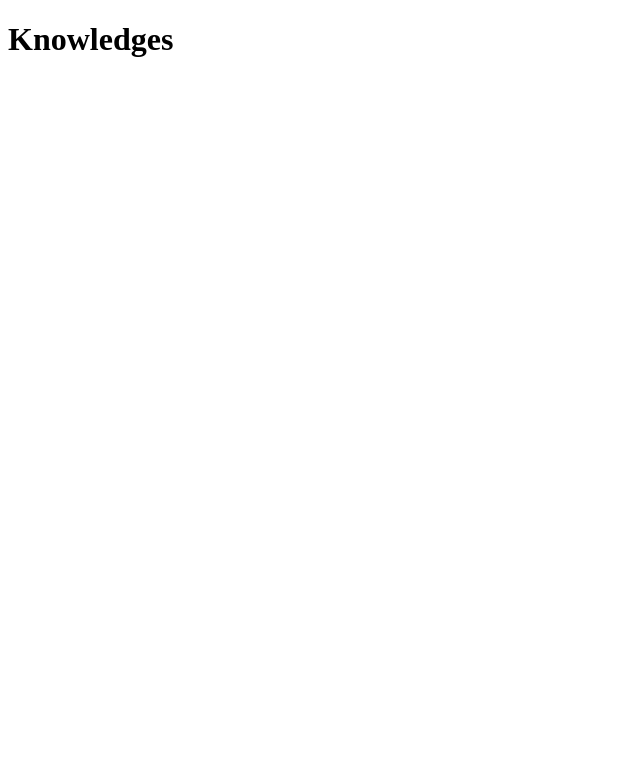
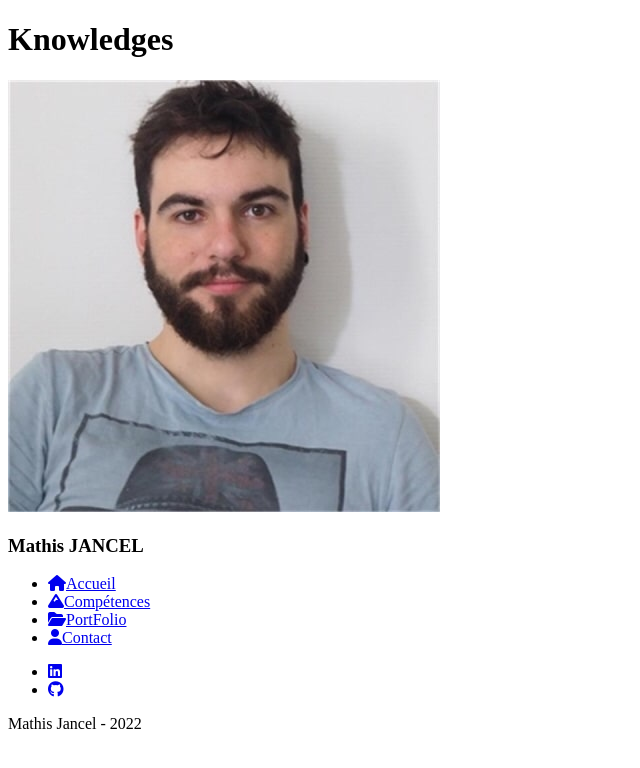
Before and after one commit to Mathis-J/cv-react-2022, a React (Create React App) app: page /competences in a window 1280 px wide. Shown: the top 768 px of the page, without its empty margins (0-640 px from the left). Built offline with nearby package versions, Linux system fonts and the light colour scheme.

Commit message:
Navigation

```diff
--- a/src/App.js
+++ b/src/App.js
@@ -1,4 +1,5 @@
 import React from 'react';
+
 import { BrowserRouter, Route, Routes } from 'react-router-dom';
 import Home from './pages/Home';
 import Knowledges from './pages/Knowledges';
--- /dev/null
+++ b/src/components/Navigation.js
@@ -0,0 +1,63 @@
+import React from 'react';
+import { NavLink } from 'react-router-dom';
+
+
+const Navigation = () => {
+    return (
+        <div className='sidebar'>
+          <div className="id">
+            <div className="idContent">
+
+              <img src={require("../media/PhotoProfil-trv.jpg")} alt="PicProfil" />
+
+
+              <h3>Mathis JANCEL</h3>
+            </div>
+          </div>
+
+          <div className="navigation">
+            <ul>
+              <li>
+                <NavLink exact to="/" activeClasseName="navActive">
+                  <i className="fas fa-home"></i>
+                  <span>Accueil</span>
+                </NavLink>
+              </li>
+              <li>
+                <NavLink exact to="/knowledges" activeClasseName="navActive">
+                  <i className="fas fa-mountain"></i>
+                  <span>Compétences</span>
+                </NavLink>
+              </li>
+              <li>
+                <NavLink exact to="/portfolio" activeClasseName="navActive">
+                  <i className="fas fa-folder-open"></i>
+                  <span>PortFolio</span>
+                </NavLink>
+              </li>
+              <li>
+                <NavLink exact to="/contact" activeClasseName="navActive">
+                  <i className="fas fa-user"></i>
+                  <span>Contact</span>
+                </NavLink>
+              </li>
+            </ul>
+          </div>
+          <div className="socialNetwork">
+            <ul>
+              <li>
+                <a href="https://www.linkedin.com/in/mathis-jancel/" target="_blank" rel="noopener noreferrer">
+                  <i className='fab fa-linkedin'></i></a>
+              </li>
+              <li>
+                <a href="https://github.com/Mathis-J" target="_blank" rel="noopener noreferrer">
+                  <i className='fab fa-github'></i></a>
+              </li>
+            </ul>
+            <div className="signature"><p>Mathis Jancel - 2022</p></div>
+          </div>
+        </div>
+    );
+};
+
+export default Navigation;
--- a/src/pages/Home.js
+++ b/src/pages/Home.js
@@ -1,9 +1,10 @@
 import React from 'react';
+import Navigation from '../components/Navigation';
 
 const Home = () => {
     return (
         <div>
-            Home
+            <Navigation />
         </div>
     );
 };
--- a/src/pages/Knowledges.js
+++ b/src/pages/Knowledges.js
@@ -1,9 +1,11 @@
 import React from 'react';
+import Navigation from '../components/Navigation';
 
 const Knowledges = () => {
     return (
         <div>
             <h1>Knowledges</h1>
+            <Navigation />
         </div>
     );
 };
--- a/src/pages/PortFolio.js
+++ b/src/pages/PortFolio.js
@@ -1,9 +1,11 @@
 import React from 'react';
+
 
 const PortFolio = () => {
     return (
         <div>
-            <p>    Lorem ipsum dolor sit amet, consectetur adipiscing elit, sed do eiusmod tempor incididunt ut labore et dolore magna aliqua. Ut enim ad minim veniam, quis nostrud exercitation ullamco laboris nisi ut aliquip ex ea commodo consequat. Duis aute irure dolor in reprehenderit in voluptate velit esse cillum dolore eu fugiat nulla pariatur. Excepteur sint occaecat cupidatat non proident, sunt in culpa qui officia deserunt mollit anim id est laborum.</p>
+            <p> Duis aute irure dolor in reprehenderit in voluptate velit esse cillum dolore eu fugiat nulla pariatur.
+                Excepteur sint occaecat cupidatat non proident, sunt in culpa qui officia deserunt mollit anim id est laborum.</p>
         </div>
     );
 };
```
Also changed, not shown: src/media/PhotoProfil-trv.jpg (added).
